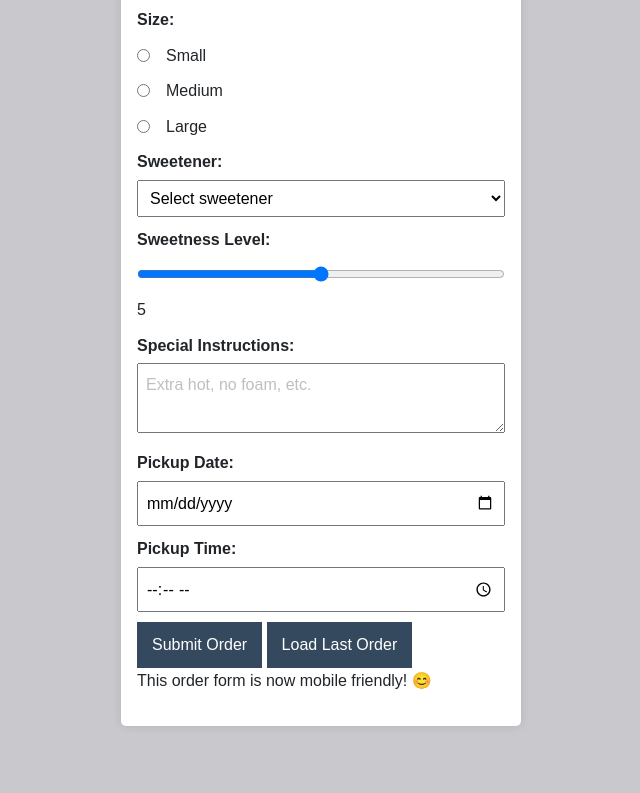
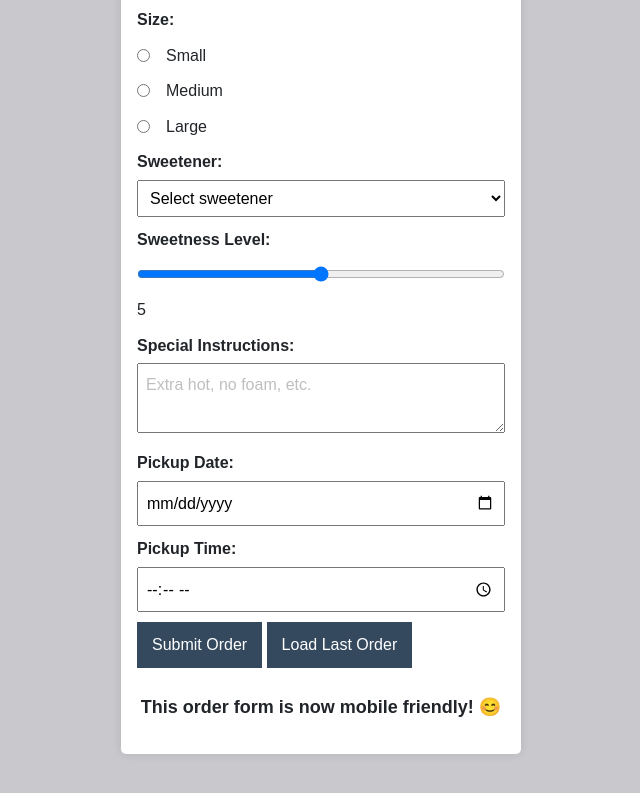
Before and after one commit to jomlli709/harry-final-studious-chainsaw, a plain HTML site: page index.html in a window 1280 px wide. Shown: the part 359-1152 px from the top of the page, without its empty margins (319-959 px from the left). Drawn offline with nearby package versions, Linux system fonts and the light colour scheme; a web font is replaced by a local one.

Commit message:
Update style.css

```diff
--- a/Styles/style.css
+++ b/Styles/style.css
@@ -67,3 +67,10 @@ body {
       width: 90%;
     }
   }
+
+  p {
+    margin-top: 25px;
+    font-size: 18px;
+    font-weight: bold;
+    text-align: center;
+  }
```
